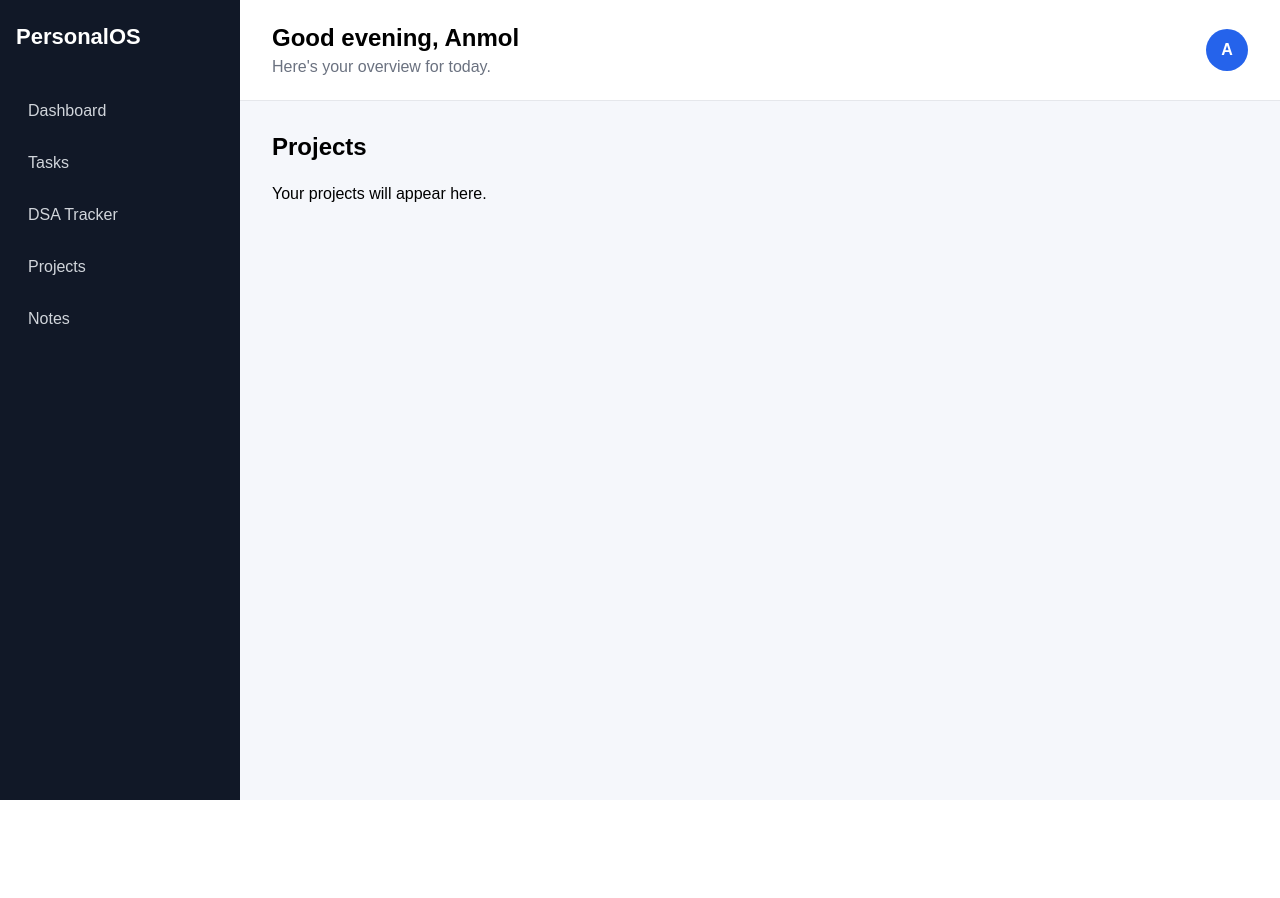
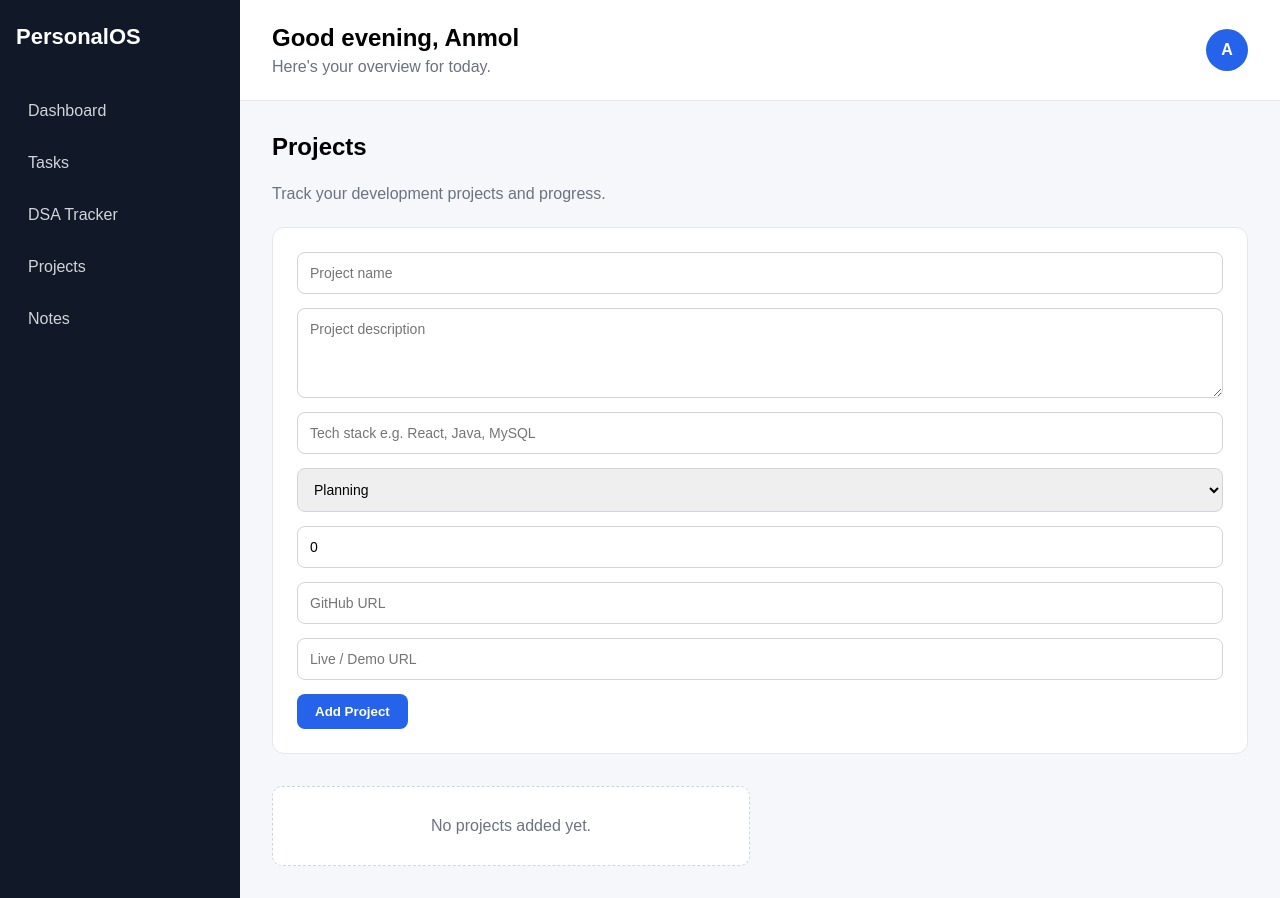
Before and after one commit to ankitanmol26/Personal-OS, a React (Vite) app: page /projects in a window 1280 px wide. Before the commit the page ends 800 px from the top, so only its background shows below. Built offline with nearby package versions, Linux system fonts and the light colour scheme.

Commit message:
projects.jsx is working

```diff
--- a/src/App.css
+++ b/src/App.css
@@ -428,3 +428,149 @@
 .today-problem button:hover {
   background-color: #1d4ed8;
 }
+.dashboard-grid {
+  display: grid;
+  grid-template-columns: repeat(3, 1fr);
+  gap: 20px;
+}
+
+.dashboard-card {
+  background-color: white;
+  border: 1px solid #e5e7eb;
+  border-radius: 12px;
+  padding: 24px;
+}
+
+.dashboard-card h3 {
+  margin-bottom: 16px;
+}
+
+.dashboard-number {
+  font-size: 32px;
+  font-weight: bold;
+  margin-bottom: 8px;
+}
+
+.dashboard-card p {
+  color: #6b7280;
+}
+.project-form {
+  background-color: white;
+  border: 1px solid #e5e7eb;
+  border-radius: 12px;
+  padding: 24px;
+  margin-bottom: 32px;
+  display: flex;
+  flex-direction: column;
+  gap: 14px;
+}
+
+.project-form input,
+.project-form textarea,
+.project-form select {
+  padding: 12px;
+  border: 1px solid #d1d5db;
+  border-radius: 8px;
+  font-size: 14px;
+  font-family: inherit;
+}
+
+.project-form textarea {
+  min-height: 90px;
+  resize: vertical;
+}
+
+.project-form button {
+  width: fit-content;
+  padding: 10px 18px;
+  border: none;
+  border-radius: 8px;
+  background-color: #2563eb;
+  color: white;
+  cursor: pointer;
+  font-weight: 600;
+}
+
+.project-form button:hover {
+  background-color: #1d4ed8;
+}
+
+.project-list {
+  display: grid;
+  grid-template-columns: repeat(2, 1fr);
+  gap: 20px;
+}
+
+.project-card {
+  background-color: white;
+  border: 1px solid #e5e7eb;
+  border-radius: 12px;
+  padding: 24px;
+}
+
+.project-header {
+  display: flex;
+  justify-content: space-between;
+  align-items: flex-start;
+  margin-bottom: 16px;
+}
+
+.project-header h3 {
+  margin-bottom: 8px;
+}
+
+.project-status {
+  display: inline-block;
+  padding: 5px 10px;
+  border-radius: 20px;
+  background-color: #eff6ff;
+  color: #2563eb;
+  font-size: 12px;
+  font-weight: 600;
+}
+
+.project-description {
+  color: #6b7280;
+  margin-bottom: 16px;
+}
+
+.project-progress {
+  margin-top: 20px;
+}
+
+.progress-header {
+  display: flex;
+  justify-content: space-between;
+  margin-bottom: 8px;
+  font-size: 14px;
+}
+
+.progress-bar {
+  height: 8px;
+  background-color: #e5e7eb;
+  border-radius: 10px;
+  overflow: hidden;
+}
+
+.progress-fill {
+  height: 100%;
+  background-color: #2563eb;
+  border-radius: 10px;
+}
+
+.project-links {
+  display: flex;
+  gap: 16px;
+  margin-top: 20px;
+}
+
+.project-links a {
+  color: #2563eb;
+  text-decoration: none;
+  font-size: 14px;
+  font-weight: 600;
+}
+
+.project-links a:hover {
+  text-decoration: underline;
+}
--- a/src/pages/Dashboard.jsx
+++ b/src/pages/Dashboard.jsx
@@ -1,26 +1,102 @@
+import { useEffect, useState } from "react";
+
 function Dashboard() {
+  const [taskCount, setTaskCount] = useState(0);
+  const [pendingTasks, setPendingTasks] = useState(0);
+
+  const [dsaTotal, setDsaTotal] = useState(0);
+  const [dsaSolved, setDsaSolved] = useState(0);
+
+  useEffect(() => {
+    const savedTasks = localStorage.getItem("tasks");
+
+    if (savedTasks) {
+      const tasks = JSON.parse(savedTasks);
+
+      setTaskCount(tasks.length);
+
+      setPendingTasks(
+        tasks.filter((task) => !task.completed).length
+      );
+    }
+
+    const savedProblems =
+      localStorage.getItem("dsaProblems");
+
+    if (savedProblems) {
+      const problems = JSON.parse(savedProblems);
+
+      setDsaTotal(problems.length);
+
+      setDsaSolved(
+        problems.filter((problem) => problem.solved).length
+      );
+    }
+  }, []);
+
   return (
     <main className="dashboard">
+
       <h2>Today's Overview</h2>
 
-      <div className="cards">
+      <p className="page-description">
+        Your PersonalOS activity at a glance.
+      </p>
 
-        <div className="card">
+      <div className="dashboard-grid">
+
+        <div className="dashboard-card">
+
           <h3>Tasks</h3>
-          <p>3 remaining</p>
+
+          <div className="dashboard-number">
+            {pendingTasks}
+          </div>
+
+          <p>
+            pending out of {taskCount}
+          </p>
+
         </div>
 
-        <div className="card">
+        <div className="dashboard-card">
+
           <h3>DSA</h3>
-          <p>2 problems today</p>
+
+          <div className="dashboard-number">
+            {dsaSolved}
+          </div>
+
+          <p>
+            solved out of {dsaTotal}
+          </p>
+
         </div>
 
-        <div className="card">
-          <h3>Projects</h3>
-          <p>1 active project</p>
+        <div className="dashboard-card">
+
+          <h3>DSA Progress</h3>
+
+          <div className="dashboard-number">
+
+            {dsaTotal === 0
+              ? 0
+              : Math.round(
+                  (dsaSolved / dsaTotal) * 100
+                )}
+
+            %
+
+          </div>
+
+          <p>
+            overall completion
+          </p>
+
         </div>
 
       </div>
+
     </main>
   );
 }
--- a/src/pages/Projects.jsx
+++ b/src/pages/Projects.jsx
@@ -1,8 +1,238 @@
+import { useEffect, useState } from "react";
+
 function Projects() {
+  const [projects, setProjects] = useState(() => {
+    const savedProjects = localStorage.getItem("projects");
+
+    return savedProjects
+      ? JSON.parse(savedProjects)
+      : [];
+  });
+
+  const [name, setName] = useState("");
+  const [description, setDescription] = useState("");
+  const [techStack, setTechStack] = useState("");
+  const [status, setStatus] = useState("Planning");
+  const [progress, setProgress] = useState(0);
+  const [githubLink, setGithubLink] = useState("");
+  const [liveLink, setLiveLink] = useState("");
+
+  useEffect(() => {
+    localStorage.setItem(
+      "projects",
+      JSON.stringify(projects)
+    );
+  }, [projects]);
+
+  function addProject(event) {
+    event.preventDefault();
+
+    if (name.trim() === "") {
+      return;
+    }
+
+    const newProject = {
+      id: Date.now(),
+      name: name,
+      description: description,
+      techStack: techStack,
+      status: status,
+      progress: Number(progress),
+      githubLink: githubLink,
+      liveLink: liveLink,
+    };
+
+    setProjects([...projects, newProject]);
+
+    setName("");
+    setDescription("");
+    setTechStack("");
+    setStatus("Planning");
+    setProgress(0);
+    setGithubLink("");
+    setLiveLink("");
+  }
+
+  function deleteProject(id) {
+    setProjects(
+      projects.filter((project) => project.id !== id)
+    );
+  }
+
   return (
     <main className="dashboard">
       <h2>Projects</h2>
-      <p>Your projects will appear here.</p>
+
+      <p className="page-description">
+        Track your development projects and progress.
+      </p>
+
+      {/* Add Project */}
+
+      <form className="project-form" onSubmit={addProject}>
+
+        <input
+          type="text"
+          placeholder="Project name"
+          value={name}
+          onChange={(event) =>
+            setName(event.target.value)
+          }
+        />
+
+        <textarea
+          placeholder="Project description"
+          value={description}
+          onChange={(event) =>
+            setDescription(event.target.value)
+          }
+        />
+
+        <input
+          type="text"
+          placeholder="Tech stack e.g. React, Java, MySQL"
+          value={techStack}
+          onChange={(event) =>
+            setTechStack(event.target.value)
+          }
+        />
+
+        <select
+          value={status}
+          onChange={(event) =>
+            setStatus(event.target.value)
+          }
+        >
+          <option>Planning</option>
+          <option>In Progress</option>
+          <option>Completed</option>
+          <option>On Hold</option>
+        </select>
+
+        <input
+          type="number"
+          min="0"
+          max="100"
+          placeholder="Progress %"
+          value={progress}
+          onChange={(event) =>
+            setProgress(event.target.value)
+          }
+        />
+
+        <input
+          type="url"
+          placeholder="GitHub URL"
+          value={githubLink}
+          onChange={(event) =>
+            setGithubLink(event.target.value)
+          }
+        />
+
+        <input
+          type="url"
+          placeholder="Live / Demo URL"
+          value={liveLink}
+          onChange={(event) =>
+            setLiveLink(event.target.value)
+          }
+        />
+
+        <button type="submit">
+          Add Project
+        </button>
+
+      </form>
+
+      {/* Project List */}
+
+      <div className="project-list">
+
+        {projects.length === 0 ? (
+          <p className="empty-message">
+            No projects added yet.
+          </p>
+        ) : (
+          projects.map((project) => (
+            <div
+              className="project-card"
+              key={project.id}
+            >
+
+              <div className="project-header">
+                <div>
+                  <h3>{project.name}</h3>
+                  <span className="project-status">
+                    {project.status}
+                  </span>
+                </div>
+
+                <button
+                  className="delete-button"
+                  onClick={() =>
+                    deleteProject(project.id)
+                  }
+                >
+                  Delete
+                </button>
+              </div>
+
+              <p className="project-description">
+                {project.description}
+              </p>
+
+              <p>
+                <strong>Tech Stack:</strong>{" "}
+                {project.techStack || "Not specified"}
+              </p>
+
+              <div className="project-progress">
+
+                <div className="progress-header">
+                  <span>Progress</span>
+                  <span>{project.progress}%</span>
+                </div>
+
+                <div className="progress-bar">
+                  <div
+                    className="progress-fill"
+                    style={{
+                      width: `${project.progress}%`,
+                    }}
+                  ></div>
+                </div>
+
+              </div>
+
+              <div className="project-links">
+
+                {project.githubLink && (
+                  <a
+                    href={project.githubLink}
+                    target="_blank"
+                    rel="noreferrer"
+                  >
+                    GitHub →
+                  </a>
+                )}
+
+                {project.liveLink && (
+                  <a
+                    href={project.liveLink}
+                    target="_blank"
+                    rel="noreferrer"
+                  >
+                    Live Demo →
+                  </a>
+                )}
+
+              </div>
+
+            </div>
+          ))
+        )}
+
+      </div>
     </main>
   );
 }
```
